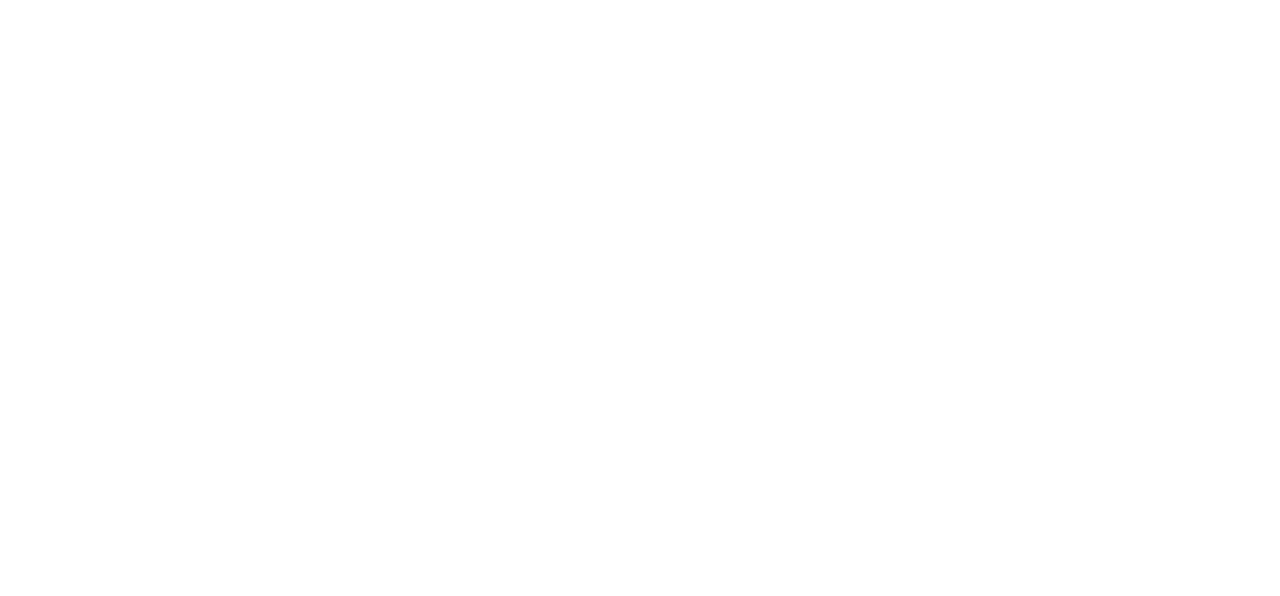
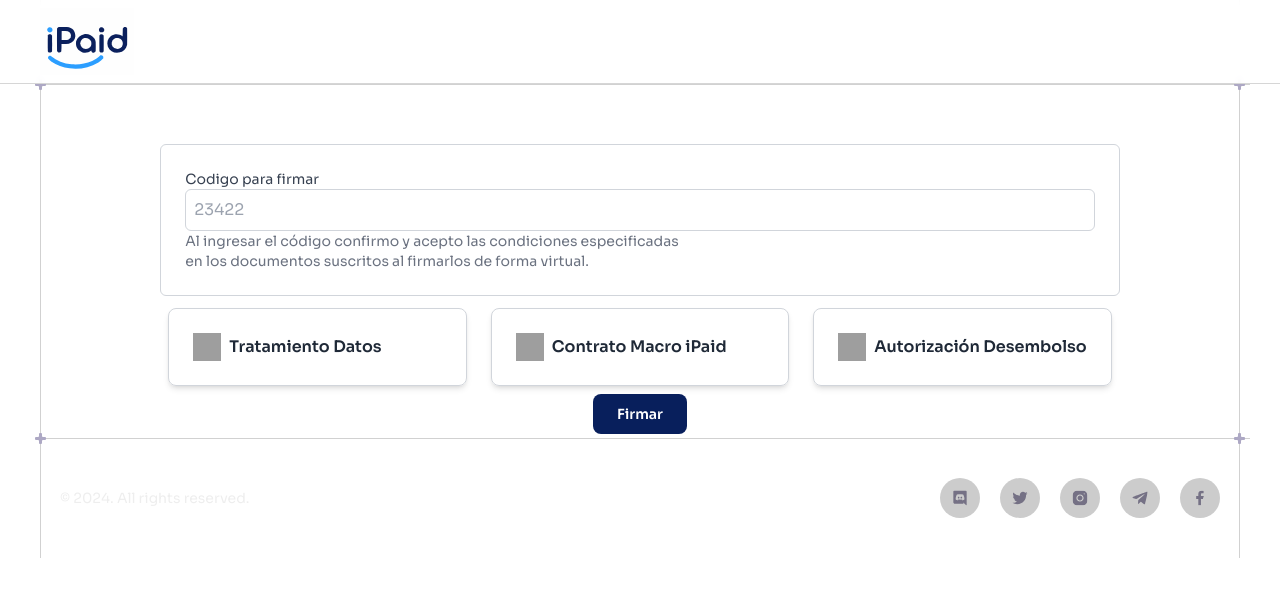
Before and after one commit to jhonatan20007/LandingPrue, a React (Vite) app: page /register/1 in a window 1280 px wide. Before the commit this address had no page. Shown: the top 596 px of the page. Built offline with nearby package versions, Linux system fonts and the light colour scheme; grey boxes are pictures that could not be loaded.

Commit message:
ajustes register

```diff
--- a/src/Register.jsx
+++ b/src/Register.jsx
@@ -5,11 +5,28 @@
 import Footer from "./components/Footer";
 import Swal from "sweetalert2";
 import { EyeIcon, EyeSlashIcon } from "@heroicons/react/24/solid";
+import { json, useParams } from "react-router-dom";
 
 const Register = () => {
+  const { encodedData } = useParams();
+  let firma=false;
+  let decodedData = {ncomercio:'',idc:''};
+
+  if (encodedData) {
+    firma=true;
+    try {
+      // Decodificar Base64
+      let decodedString = atob(encodedData);
+       decodedData=JSON.parse(decodedString);
+    } catch (error) {
+      console.error("Error al decodificar datos:", error);
+    }
+  }
+
   const [currentStep, setCurrentStep] = useState(0);
   const [errors, setErrors] = useState({});
   const [formData, setformData] = useState({});
+  const [formDatasig, setformDatasig] = useState({});
   const [isBusy, setIsBusy] = useState(false);
   // const handleInputChange = (e) => {
   //   const { name, value } = e.target;
@@ -22,6 +39,13 @@
     const { name, type, checked, value } = e.target;
     setformData({
       ...formData,
+      [name]: type === "checkbox" ? checked : value,
+    });
+  };
+  const handleInputChangesig = (e) => {
+    const { name, type, checked, value } = e.target;
+    setformDatasig({
+      ...formDatasig,
       [name]: type === "checkbox" ? checked : value,
     });
   };
@@ -459,7 +483,13 @@
     }
   }
   };
-
+const signature=()=>{
+  let newErrors = {};
+if (!formDatasig.codigosig){
+  newErrors['codigosig'] = "El codigo de la firma es requerido.";
+}
+setErrors(newErrors);
+}
   const prevStep = () => {
     if (currentStep > 0) {
       setCurrentStep(currentStep - 1);
@@ -511,7 +541,7 @@
      crosses
      crossesOffset="lg:translate-y-[5.25rem]"
      customPaddings id="Register">
-<div className="container relative z-2 grid grid-cols-1 lg:grid-cols-3 gap-8">
+     {!firma ? (<div className="container relative z-2 grid grid-cols-1 lg:grid-cols-3 gap-8">
           <div className="col-span-1">
             <ol className="space-y-8">
               {steps.map((step, index) => (
@@ -581,7 +611,84 @@
               </button>
             </div>
           </div>
+        </div>):(
+        // <div className="container relative z-2 flex justify-center items-center min-h-screen">
+          <div className="container relative z-2 flex justify-center items-center">
+         <div className="col-span-2">
+         <h1 className="mb-4 text-xl font-extrabold leading-none tracking-tight text-gray-900 dark:text-white">{decodedData.ncomercio}</h1>
+        <div className="border border-gray-300 p-6 rounded-md mb-1">
+        <div>
+            <label className="block text-sm font-medium text-gray-700">
+              Codigo para firmar
+            </label>
+            <input
+              type="text"
+              name="codigosig"
+              value={formDatasig.codigosig|| ""}
+              onChange={handleInputChangesig}
+              placeholder="23422"
+              maxLength="6"
+              // className="w-full p-2 border border-gray-300 rounded-md text-gray-700 bg-white focus:outline-none focus:ring-1 focus:ring-indigo-500 focus:border-indigo-500"
+              className={`w-full p-2 border border-gray-300 rounded-md text-gray-700 bg-white focus:outline-none focus:ring-1 ${
+                errors.codigosig ? "focus:ring-red-500 focus:border-red-500" : "focus:ring-indigo-500 focus:border-indigo-500"
+              }`}
+            />
+              {errors.codigosig && <span className="text-base text-red-500">{errors.codigosig}</span>}
+
+            <p className="text-sm font-normal text-gray-500 dark:text-gray-400">
+            Al ingresar el código confirmo y acepto las condiciones especificadas<br />
+            en los documentos suscritos al firmarlos de forma virtual.
+            </p>
+          </div>
+
         </div>
+        <div className="container mx-auto grid grid-cols-1 md:grid-cols-3 gap-6 p-2">
+  {[
+    {
+      title: "Tratamiento Datos",
+      description: "",
+      link: "https://www.example.com/documento1.pdf",
+    },
+    {
+      title: "Contrato Macro iPaid",
+      description: "",
+      link: "https://www.example.com/documento2.pdf",
+    },
+    {
+      title: "Autorización Desembolso",
+      description: "",
+      link: "https://www.example.com/documento3.pdf",
+    },
+  ].map((doc, index) => (
+    <div
+      key={index}
+      className="border border-gray-300 rounded-lg p-6 shadow-md hover:shadow-lg transition cursor-pointer"
+      onClick={() => window.open(doc.link, "_blank")}
+    >
+      <div className="flex items-center space-x-2">
+        <img
+          src="https://cdn-icons-png.flaticon.com/512/337/337946.png"
+          alt="PDF"
+          className="w-7 h-7"
+        />
+        <div>
+          <h5 className="text-base font-bold text-gray-800">{doc.title}</h5>
+          <p className="text-sm text-gray-600">{doc.description}</p>
+        </div>
+      </div>
+    </div>
+  ))}
+</div>
+<div className="flex justify-center items-center">
+        <button
+        onClick={signature}
+        className="mb-1 py-2.5 px-6 text-sm bg-[#081F5C] text-white rounded-lg font-semibold shadow-xs transition-all duration-500"
+        >
+        Firmar
+        </button>
+        </div>
+        </div>
+        </div>)}
     </Section>
     {isBusy && (
         <div className="fixed inset-0 z-50 flex flex-col items-center justify-center bg-black bg-opacity-50">
--- a/src/main.jsx
+++ b/src/main.jsx
@@ -16,7 +16,8 @@
         {/* Ruta para la página principal */}
         <Route path="/" element={<App />} />
         {/* Ruta para el componente Register */}
-        <Route path="/register" element={<Register />} />
+        {/* <Route path="/register" element={<Register />} /> */}
+        <Route path="/register/:encodedData?" element={<Register />} />
       </Routes>
     </Router>
   </React.StrictMode>
```
